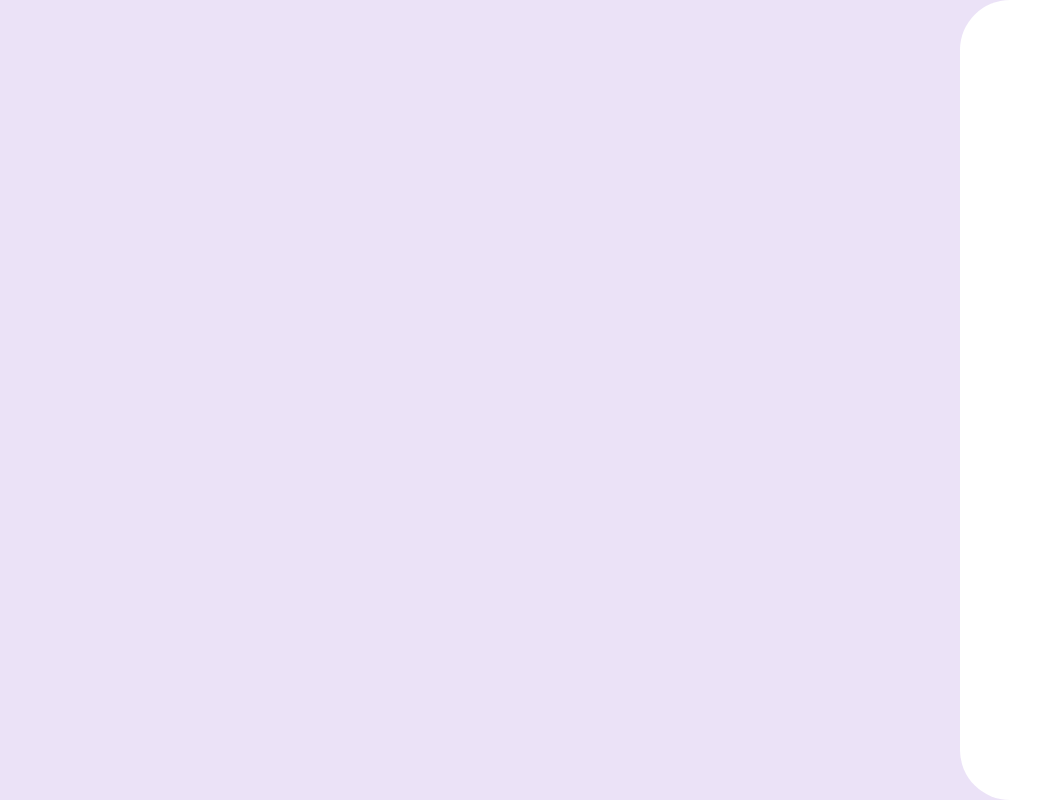
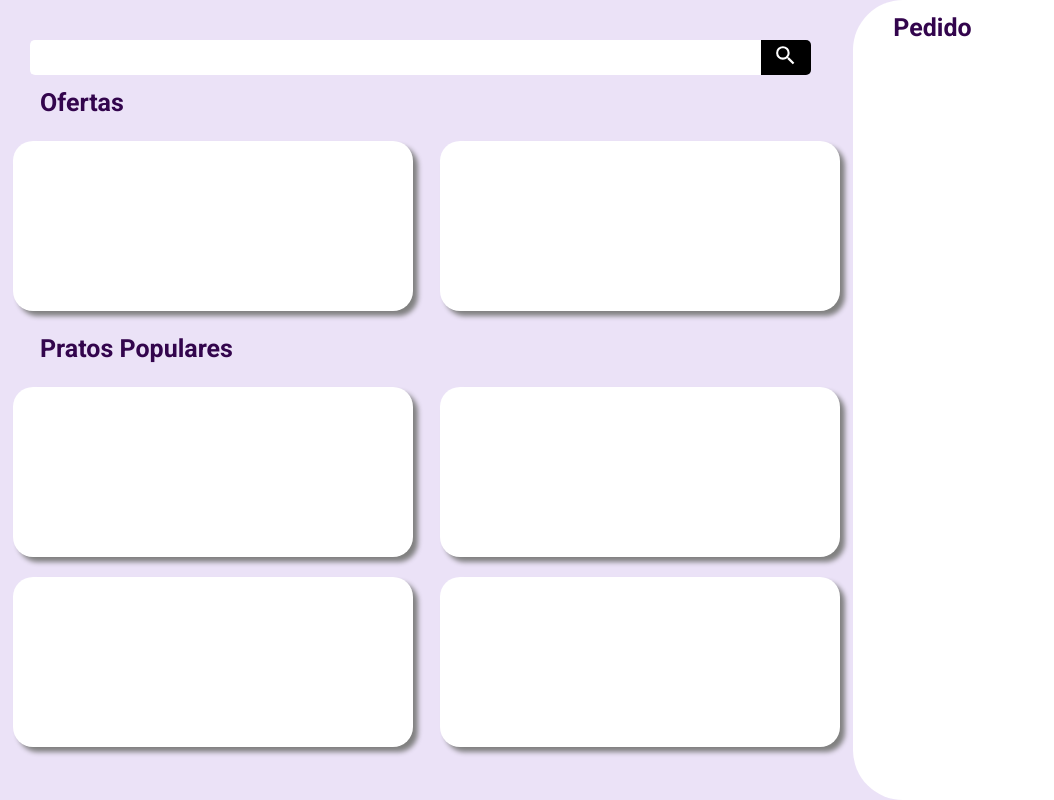
Before and after one commit to hellzz13/dashboard-food, a React (Create React App) app: page / in a window 1280 px wide. Shown: the whole page, without its empty margins (0-1054 px from the left). Built offline with nearby package versions, Linux system fonts and the light colour scheme.

Commit message:
ajuste posicionamento cards

```diff
--- a/package.json
+++ b/package.json
@@ -10,8 +10,10 @@
     "@types/node": "^12.20.21",
     "@types/react": "^17.0.19",
     "@types/react-dom": "^17.0.9",
+    "polished": "^4.1.3",
     "react": "^17.0.2",
     "react-dom": "^17.0.2",
+    "react-icons": "^4.2.0",
     "react-router-dom": "^5.2.0",
     "react-scripts": "4.0.3",
     "styled-components": "^5.3.1",
--- /dev/null
+++ b/src/components/FoodCard/index.tsx
@@ -0,0 +1,16 @@
+import styled from "styled-components";
+
+export const Container = styled.section`
+  display: flex;
+  flex-flow: row wrap;
+  justify-content: space-around;
+`;
+
+export const FoodCard = styled.div`
+  width: 400px;
+  height: 170px;
+  background: #fff;
+  border-radius: 20px;
+  margin: 10px;
+  box-shadow: 5px 5px 5px grey;
+`;
--- a/src/pages/Dashboard/index.tsx
+++ b/src/pages/Dashboard/index.tsx
@@ -1,16 +1,37 @@
 import React from "react";
-import { MainGrid } from "./styles";
+import { Form, MainGrid, Title } from "./styles";
+import { MdSearch } from "react-icons/md";
+import { Container, FoodCard } from "../../components/FoodCard";
 
 export const Dashboard: React.FC = () => {
   return (
     <>
       <MainGrid>
         <div className="menu" style={{ gridArea: "menu" }}>
-          <div></div>
+          <Form>
+            <input type="text" />
+            <button type="submit">
+              <MdSearch size={25} />
+            </button>
+          </Form>
+          <Title>Ofertas</Title>
+          <Container>
+            <FoodCard></FoodCard>
+            <FoodCard></FoodCard>
+          </Container>
+
+          {/* <hr /> */}
+          <Title>Pratos Populares</Title>
+          <Container>
+            <FoodCard></FoodCard>
+            <FoodCard></FoodCard>
+            <FoodCard></FoodCard>
+            <FoodCard></FoodCard>
+          </Container>
         </div>
 
         <div className="order" style={{ gridArea: "order" }}>
-          <div></div>
+          <Title>Pedido</Title>
         </div>
       </MainGrid>
     </>
--- a/src/pages/Dashboard/styles.ts
+++ b/src/pages/Dashboard/styles.ts
@@ -1,3 +1,4 @@
+import { shade } from "polished";
 import styled from "styled-components";
 
 export const MainGrid = styled.main`
@@ -10,6 +11,7 @@ export const MainGrid = styled.main`
     .menu {
         background: #EBE2F7;
         display: none;
+        max-width: 100%;
         @media (min-width: 860px) {
         display: block;
          }
@@ -24,7 +26,59 @@ export const MainGrid = styled.main`
     max-width: 100%;
     display: grid;
     grid-template-areas: "menu order";
-    grid-template-columns: 3fr 1fr;
+    grid-template-columns: 2fr 1fr;
   }
 
+  /* hr{
+      max-width: 93%;
+      margin: auto;
+
+  } */
+
 `
+export const Form = styled.form `
+    margin-top: 40px;
+    max-width: 95%;
+    display: flex;
+
+    input {
+        flex: 1;
+        margin-left: 30px;
+        height: 35px;
+        padding: 0 24px;
+        border: 2px solid #fff;
+        border-radius: 5px 0px 0px 5px;
+        color: #3a3a3a;
+        border-right: 0;
+
+
+        &::placeholder{
+            color: #a8a8b3;
+        }
+    }
+
+    button{
+        width: 50px;
+        background-color: #000;
+        border-radius: 0 5px 5px 0;
+        border: 0;
+        color: #fff;
+        font-weight: bold;
+        transition: background-color 0.2;
+
+        &:hover {
+            background-color: ${shade(0.2, '#000')};
+        }
+
+    }
+
+`;
+
+export const Title = styled.h2`
+    font-size: 25px;
+    color: #33054D;
+    max-width: 450px;
+    line-height: 56px;
+    margin: 0px 40px;
+
+`
```
Also changed, not shown: 1 other file (tests, documents, lock files or other folders).
